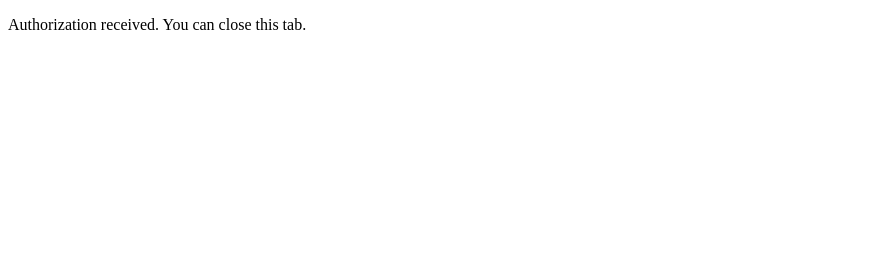
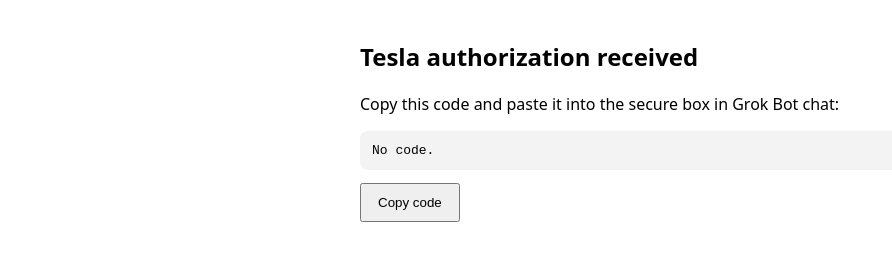
Before and after one commit to descansoai/tesla-key, a plain HTML site: page callback/index.html in a window 1280 px wide. Shown: the whole page, without its empty margins (0-892 px from the left). Drawn offline with Linux system fonts and the light colour scheme.

Commit message:
Callback shows code

```diff
--- a/callback/index.html
+++ b/callback/index.html
@@ -1 +1,8 @@
-<!doctype html><title>Tesla Bot</title><p>Authorization received. You can close this tab.</p>
+<!doctype html><meta name="viewport" content="width=device-width,initial-scale=1"><title>Ema Car Assistant</title>
+<body style="font-family:system-ui;max-width:560px;margin:40px auto;padding:0 16px">
+<h2>Tesla authorization received</h2>
+<p>Copy this code and paste it into the secure box in Grok Bot chat:</p>
+<pre id="c" style="white-space:pre-wrap;word-break:break-all;background:#f3f3f3;padding:12px;border-radius:8px"></pre>
+<button onclick="navigator.clipboard.writeText(document.getElementById('c').textContent);this.textContent='Copied'" style="padding:10px 16px">Copy code</button>
+<script>var p=new URLSearchParams(location.search);document.getElementById('c').textContent=p.get('code')||('No code. '+(p.get('error')||''));</script>
+</body>
```
